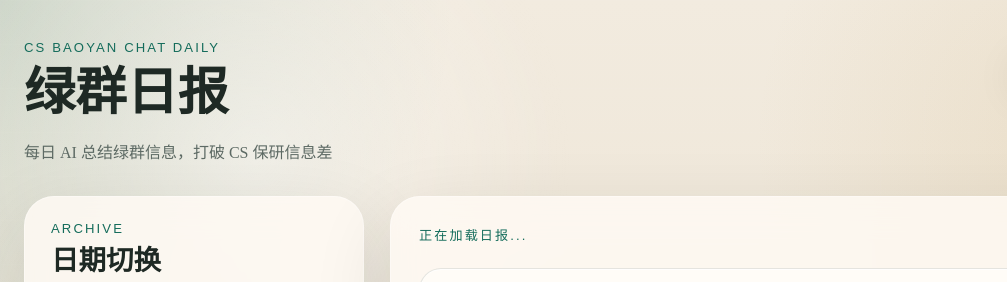
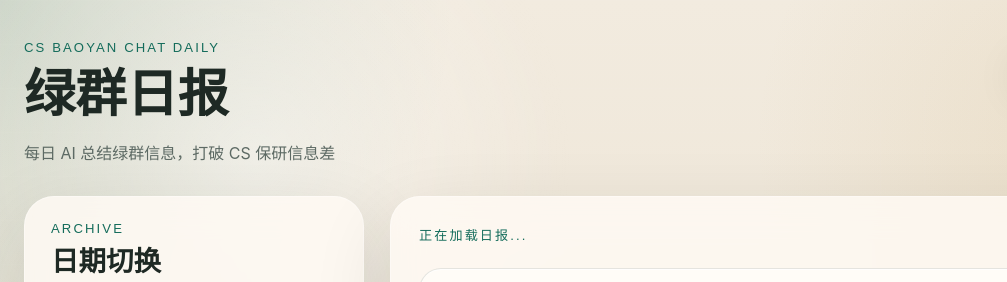
Before and after one commit to Sa63R/research-daily, a plain HTML site: page pages/index.html in a window 1280 px wide. Shown: the top 282 px of the page, 0-1007 px from the left. Drawn offline with Linux system fonts and the light colour scheme; no server answers.

Commit message:
feat: update font-family for improved cross-platform compatibility

```diff
--- a/pages/styles.css
+++ b/pages/styles.css
@@ -32,7 +32,7 @@
     radial-gradient(circle at 85% 14%, rgba(196, 159, 90, 0.14), transparent 24%),
     linear-gradient(180deg, var(--bg), var(--bg-deep));
   color: var(--ink);
-  font-family: "Noto Serif SC", "Source Han Serif SC", "Songti SC", serif;
+  font-family: -apple-system, BlinkMacSystemFont, "Segoe UI", Roboto, "Helvetica Neue", Arial, "Noto Sans SC", "PingFang SC", "Hiragino Sans GB", "Microsoft YaHei", sans-serif;
   transition: background 0.3s ease, color 0.3s ease;
 }
 
@@ -91,7 +91,7 @@
 .panel-heading h2 {
   margin: 0;
   line-height: 1.1;
-  font-family: "STZhongsong", "Noto Serif SC", "Source Han Serif SC", serif;
+  font-family: -apple-system, BlinkMacSystemFont, "Segoe UI", Roboto, "Helvetica Neue", Arial, "Noto Sans SC", "PingFang SC", "Hiragino Sans GB", "Microsoft YaHei", sans-serif;
   font-weight: 700;
 }
 
```
